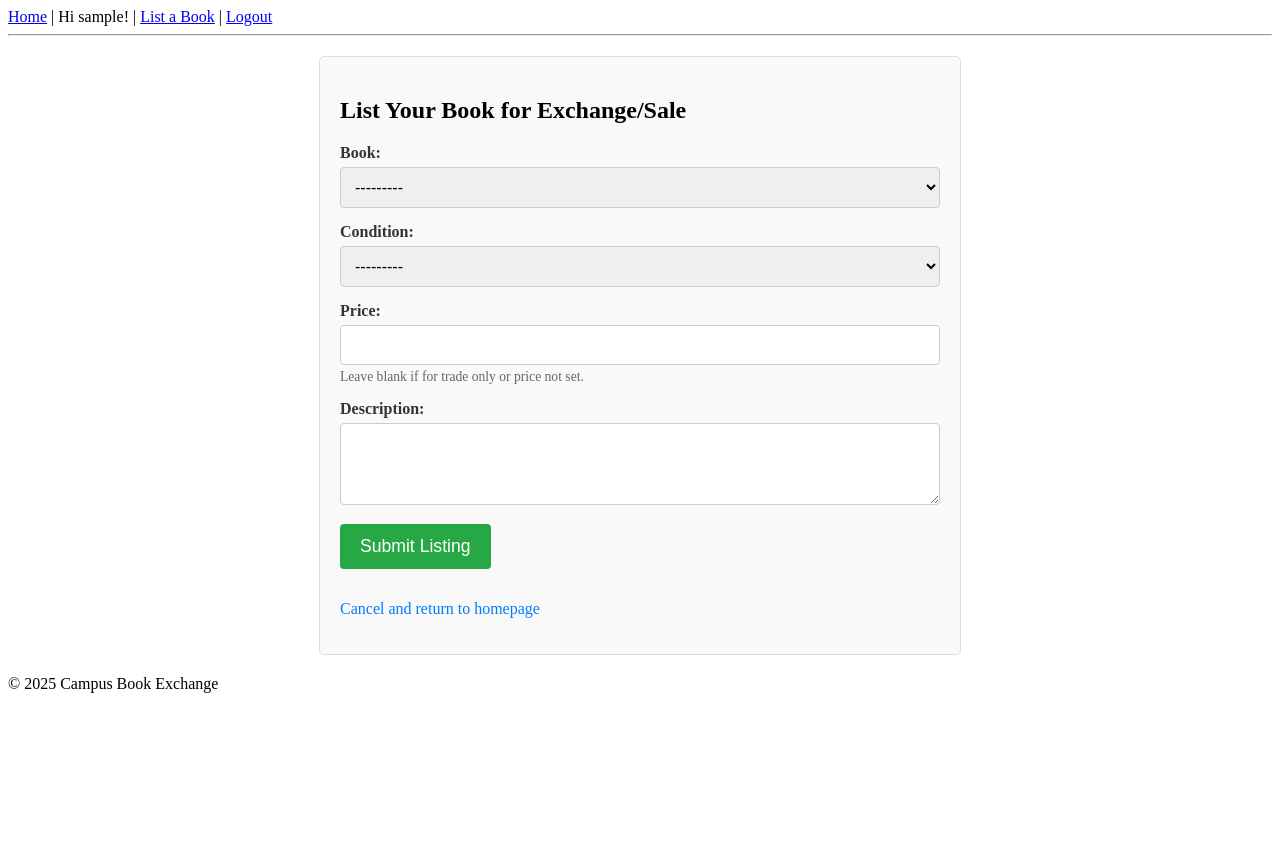
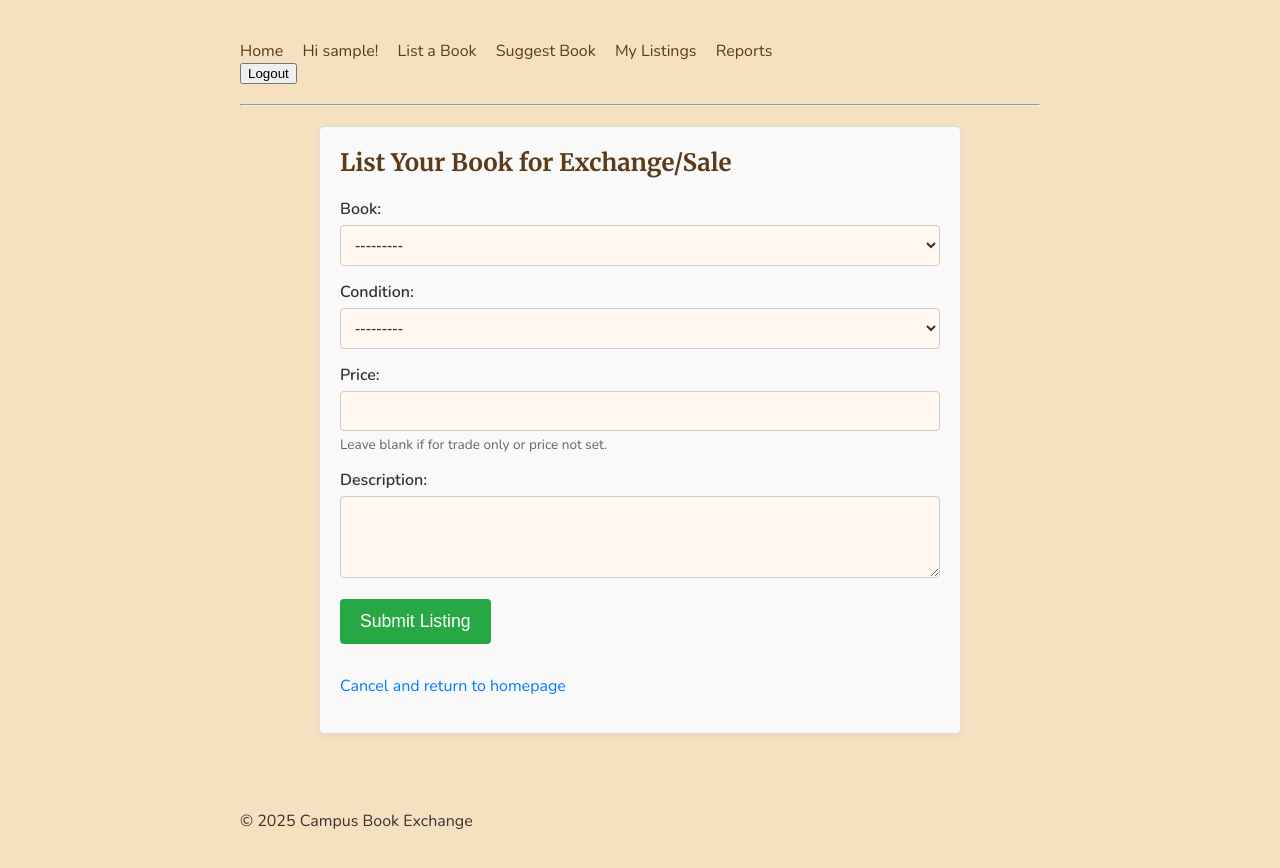
Before and after one commit to omerberkecelik/CampusBookExchange, a Django app: template listings/templates/listings/create_listing.html in a window 1280 px wide. Before the commit the page ends 693 px from the top, so only its background shows below. Run offline with Django 5.2, Linux system fonts and the light colour scheme; the template is opened without the code that fills it: values that come from a table or form of the project are taken from there, others are empty; a user stored in the database is signed in; tables that the repository leaves empty hold one stand-in row (values such as "Sample post"); parts of the project's set-up code (start-up, migrations or seed data) failed here and were passed over.

Commit message:
ui: load Google Fonts, link CSS, update URLs

```diff
--- /dev/null
+++ b/book_exchange_project/static/css/style.css
@@ -0,0 +1,223 @@
+/* static/css/style.css */
+
+/* 1) Global settings: font stacks and light-brown page background */
+body {
+  font-family: 'Nunito', sans-serif;
+  background-color: #F5E1C0; /* light warm brown */
+  color: #3B2F2F;            /* dark gray text for contrast */
+  margin: 0;
+  padding: 0;
+}
+
+/* 2) Headings use a serif font (“Merriweather”) */
+h1, h2, h3 {
+  font-family: 'Merriweather', serif;
+  color: #5D3A1A; /* dark brown headings */
+  margin-top: 0;
+}
+
+/* 3) Container: centers content with some padding */
+.container {
+  width: 90%;
+  max-width: 800px;
+  margin: 0 auto;
+  padding: 20px;
+}
+
+/* 4) Hero section: centers hero image and text */
+.hero {
+  text-align: center;
+  margin-bottom: 30px;
+}
+
+.hero img {
+  max-width: 600px;
+  height: auto;
+  margin-bottom: 20px;
+}
+
+/* 5) Inputs (search/filter) */
+.input {
+  padding: 8px 12px;
+  font-size: 1em;
+  margin-right: 8px;
+  border: 1px solid #A6896C; /* medium brown border */
+  border-radius: 4px;
+  background-color: #FFF9F1; /* very light beige */
+  color: #3B2F2F;
+}
+
+/* 6) Buttons: warm brown tones */
+.button {
+  background-color: #8B5F3D; /* medium brown */
+  color: #fff;
+  padding: 8px 16px;
+  border: none;
+  border-radius: 4px;
+  cursor: pointer;
+  transition: background-color 0.2s ease-in-out;
+}
+.button:hover {
+  background-color: #6F452D; /* darker brown on hover */
+}
+
+/* 7) Card styling: semi-translucent white panels to stand out on brown background */
+.card {
+  background-color: white;
+  border-radius: 8px;
+  padding: 16px;
+  margin-bottom: 20px;
+  box-shadow: 0 2px 6px rgba(0, 0, 0, 0.10);
+}
+
+.card h2 {
+  margin-top: 0;
+  color: #5D3A1A;
+}
+
+/* 8) Book icon: dark brown */
+.book-icon {
+  fill: #5D3A1A;   /* for inline SVG */
+  color: #5D3A1A;  /* for font‐icon */
+  width: 1.5rem;
+  height: 1.5rem;
+}
+
+/* 9) Links: dark brown, underline on hover */
+a {
+  color: #5D3A1A;
+  text-decoration: none;
+}
+a:hover {
+  text-decoration: underline;
+  color: #3B2715;
+}
+
+/* 10) Form container (used on listing creation page) */
+.form-container {
+  width: 100%;
+  max-width: 600px;
+  margin: 20px auto;
+  padding: 20px;
+  background-color: rgba(255, 255, 255, 0.9);
+  border: 1px solid #DDD;
+  border-radius: 5px;
+  box-shadow: 0 2px 5px rgba(0, 0, 0, 0.05);
+}
+
+/* 10a) Form field wrapper */
+.form-field-wrapper {
+  margin-bottom: 15px;
+}
+.form-field-wrapper label {
+  display: block;
+  margin-bottom: 5px;
+  font-weight: bold;
+  color: #3B2F2F;
+}
+.form-field-wrapper input[type="text"],
+.form-field-wrapper input[type="number"],
+.form-field-wrapper select,
+.form-field-wrapper textarea {
+  width: 100%;
+  padding: 10px;
+  border: 1px solid #A6896C;
+  border-radius: 4px;
+  box-sizing: border-box;
+  font-size: 1em;
+  background-color: #FFF9F1;
+  color: #3B2F2F;
+}
+.form-field-wrapper textarea {
+  min-height: 80px;
+  resize: vertical;
+}
+.form-field-wrapper .help-text {
+  display: block;
+  font-size: 0.85em;
+  color: #666;
+  margin-top: 4px;
+}
+.form-field-wrapper .error-message {
+  color: #D8000C;
+  background-color: #FFD2D2;
+  border: 1px solid #D8000C;
+  padding: 8px;
+  margin-top: 5px;
+  border-radius: 4px;
+  font-size: 0.9em;
+}
+
+/* 10b) Non-field form errors */
+.form-errors-non-field {
+  color: #D8000C;
+  background-color: #FFD2D2;
+  border: 1px solid #D8000C;
+  padding: 10px;
+  margin-bottom: 15px;
+  border-radius: 4px;
+}
+
+/* 10c) Submit button (reuse .button but larger) */
+.submit-button {
+  background-color: #8B5F3D;
+  color: white;
+  padding: 12px 20px;
+  border: none;
+  border-radius: 4px;
+  cursor: pointer;
+  font-size: 1.1em;
+  transition: background-color 0.2s ease-in-out;
+}
+.submit-button:hover {
+  background-color: #6F452D;
+}
+
+/* 11) Cancel link styling */
+.cancel-link {
+  display: inline-block;
+  margin-top: 15px;
+  color: #5D3A1A;
+  text-decoration: none;
+}
+.cancel-link:hover {
+  text-decoration: underline;
+}
+
+/* 12) Navbar styling */
+nav {
+  margin: 20px 0;
+  font-size: 1em;
+}
+nav a, nav span {
+  margin-right: 15px;
+  text-decoration: none;
+  color: #5D3A1A;
+}
+nav a:hover {
+  text-decoration: underline;
+  color: #3B2715;
+}
+
+/* 13) Django messages styling */
+.messages {
+  list-style-type: none;
+  padding: 0;
+  margin: 0 0 15px 0;
+}
+.messages li {
+  padding: 10px 15px;
+  margin-bottom: 10px;
+  border-radius: 4px;
+  color: #fff;
+  font-size: 0.95em;
+}
+.messages li.success { background-color: #28a745; }
+.messages li.error   { background-color: #dc3545; }
+.messages li.warning { background-color: #ffc107; color: #212529; }
+.messages li.info    { background-color: #17a2b8; }
+.messages li.debug   { background-color: #6c757d; }
+
+.filter-form input[type="text"] {
+  width: 300px;
+}
--- a/listings/templates/listings/base.html
+++ b/listings/templates/listings/base.html
@@ -3,74 +3,64 @@
 <!DOCTYPE html>
 <html lang="en">
 <head>
-    <meta charset="UTF-8">
-    <meta name="viewport" content="width=device-width, initial-scale=1.0">
+  <meta charset="UTF-8" />
+  <meta name="viewport" content="width=device-width, initial-scale=1.0" />
   <title>{% block title %}Campus Book Exchange{% endblock %}</title>
-    <style>
-        /* Basic styles for nav logout form (already there) */
-        .logout-form { display: inline; }
-        .logout-form button { background: none; border: none; padding: 0; color: blue; text-decoration: underline; cursor: pointer; font: inherit; }
 
-        /* Styles for Django messages (can be moved to a CSS file later) */
-        .messages {
-            list-style-type: none;
-            padding: 0;
-            margin: 0 0 15px 0; /* Add some bottom margin */
-        }
-        .messages li {
-            padding: 10px 15px; /* Adjusted padding */
-            margin-bottom: 10px;
-            border-radius: 4px;
-            color: #fff; /* Default text color for messages */
-            font-size: 0.95em;
-        }
-        .messages li.success { background-color: #28a745; } /* Green for success */
-        .messages li.error { background-color: #dc3545; } /* Red for error */
-        .messages li.warning { background-color: #ffc107; color: #212529; } /* Yellow for warning, dark text */
-        .messages li.info { background-color: #17a2b8; } /* Blue for info */
-        .messages li.debug { background-color: #6c757d; } /* Gray for debug */
+  {% load static %}
+  <!-- Google Fonts -->
+  <link
+    href="https://fonts.googleapis.com/css2?family=Merriweather:wght@400;700&family=Nunito:wght@300;400;600&display=swap"
+    rel="stylesheet"
+  />
 
-    </style>
-    {% block page_styles %}
-    {# Page-specific styles will go here #}
-    {% endblock page_styles %}
-    {# Link to your CSS file if you have one in static files #}
-    {# {% load static %} #}
-    {# <link rel="stylesheet" href="{% static 'css/style.css' %}"> #}
+  <!-- Our main stylesheet -->
+  <link rel="stylesheet" href="{% static 'css/style.css' %}" />
+
+  {% block page_styles %}{% endblock %}
 </head>
 <body>
+
+  <div class="container">
     <nav>
-        <a href="{% url 'listings:home' %}">Home</a> |
+      <a href="{% url 'listings:home' %}">Home</a>
       {% if user.is_authenticated %}
-            <span>Hi {{ user.username }}!</span> |
-            <a href="{% url 'listings:create_listing' %}">List a Book</a> |
+        <span>Hi {{ user.username }}!</span>
+        <a href="{% url 'listings:create_listing' %}">List a Book</a>
+        <a href="{% url 'listings:suggest_book' %}">Suggest Book</a>
+        <a href="{% url 'listings:my_listings' %}">My Listings</a>
+        <a href="{% url 'listings:reports' %}">Reports</a>
         <form class="logout-form" method="post" action="{% url 'logout' %}">
           {% csrf_token %}
           <button type="submit">Logout</button>
         </form>
       {% else %}
-            <a href="{% url 'login' %}">Login</a> |
+        <a href="{% url 'login' %}">Login</a>
         <a href="{% url 'listings:register' %}">Register</a>
       {% endif %}
     </nav>
-    <hr>
 
-    {# --- DJANGO MESSAGES FRAMEWORK DISPLAY --- #}
+    <hr />
+
     {% if messages %}
       <ul class="messages">
         {% for message in messages %}
-                <li{% if message.tags %} class="{{ message.tags }}"{% endif %}>{{ message }}</li>
+          <li{% if message.tags %} class="{{ message.tags }}"{% endif %}>
+            {{ message }}
+          </li>
         {% endfor %}
       </ul>
     {% endif %}
-    {# --- END DJANGO MESSAGES FRAMEWORK DISPLAY --- #}
 
     <main>
-        {% block content %}
-        {% endblock %}
+      {% block content %}{% endblock %}
     </main>
+  </div>
+
   <footer>
+    <div class="container">
       <p>&copy; {% now "Y" %} Campus Book Exchange</p>
+    </div>
   </footer>
 </body>
 </html>
--- a/listings/urls.py
+++ b/listings/urls.py
@@ -1,17 +1,48 @@
-# CampusBookExchange/listings/urls.py
+# listings/urls.py
 
 from django.urls import path
-from . import views  # Imports views.py from the current app (listings)
+from . import views
 
-app_name = 'listings'  # Defines an application namespace
+app_name = 'listings'
 
 urlpatterns = [
-    # Maps the root path of this app (e.g., /) to the 'home' view
+    # 1) Home page (available listings)
     path('', views.home, name='home'),
 
-    # Maps the /register/ path within this app to the 'register' view
+    # 2) Registration
     path('register/', views.register, name='register'),
 
-    # New URL pattern for creating a listing
+    # 3) Create new listing
     path('listings/new/', views.create_listing, name='create_listing'),
+
+    # 4) Listing detail
+    path('listings/<int:pk>/', views.listing_detail, name='listing_detail'),
+
+    # 5) Make an offer (only on listings with status='AVL')
+    path('listings/<int:pk>/offer/', views.make_offer, name='make_offer'),
+
+    # 6) Manage offers (listing owner sees all incoming offers)
+    path('listings/<int:pk>/offers/', views.manage_offers, name='manage_offers'),
+
+    # 7) Suggest a new book
+    path('suggest-book/', views.suggest_book, name='suggest_book'),
+
+    # 8) “My Listings” – show current user’s listings
+    path('my-listings/', views.my_listings, name='my_listings'),
+
+    # 9) Edit listing
+    path('listings/<int:pk>/edit/', views.edit_listing, name='edit_listing'),
+
+    # 10) Delete listing
+    path('listings/<int:pk>/delete/', views.delete_listing, name='delete_listing'),
+
+    # Offer accept / reject
+    path('offers/accept/<int:pk>/', views.accept_offer, name='accept_offer'),
+    path('offers/reject/<int:pk>/', views.reject_offer, name='reject_offer'),
+
+    # Raw-SQL report pages
+    path('reports/', views.reports, name='reports'),
+    path('listings-per-course/', views.listings_per_course_raw, name='listings_per_course_raw'),
+    path('top-listing-count/', views.top_listing_with_offers_count, name='top_listing_with_offers_count'),
+    path('top-listing/', views.top_listing_raw, name='top_listing_raw'),
 ]
```
Lines whose indentation alone changed are shown as unchanged.
